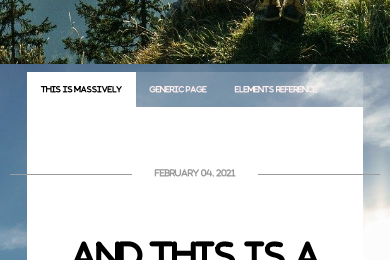
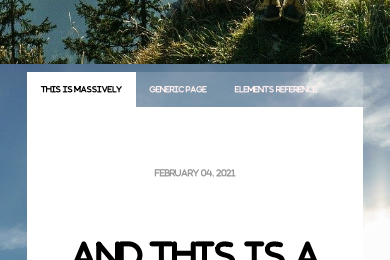
Before and after one commit to int2cs/montain, a plain HTML site: page index.html in a window 390 px wide. Shown: the part 780-1040 px from the top of the page. Drawn offline with Linux system fonts and the light colour scheme.

Commit message:
petite modif des ::after et ::after sur la date

```diff
--- a/assets/scss/app.scss
+++ b/assets/scss/app.scss
@@ -143,6 +143,9 @@ main{
                 left: -50px;
                 height: 1px;
                 background: $grey;
+            }
+            @media screen and (max-width:580px){
+                &::before, &::after{ all: unset;}
             }
         }
 
```
Also changed, not shown: css/app.css, 1 other file.
